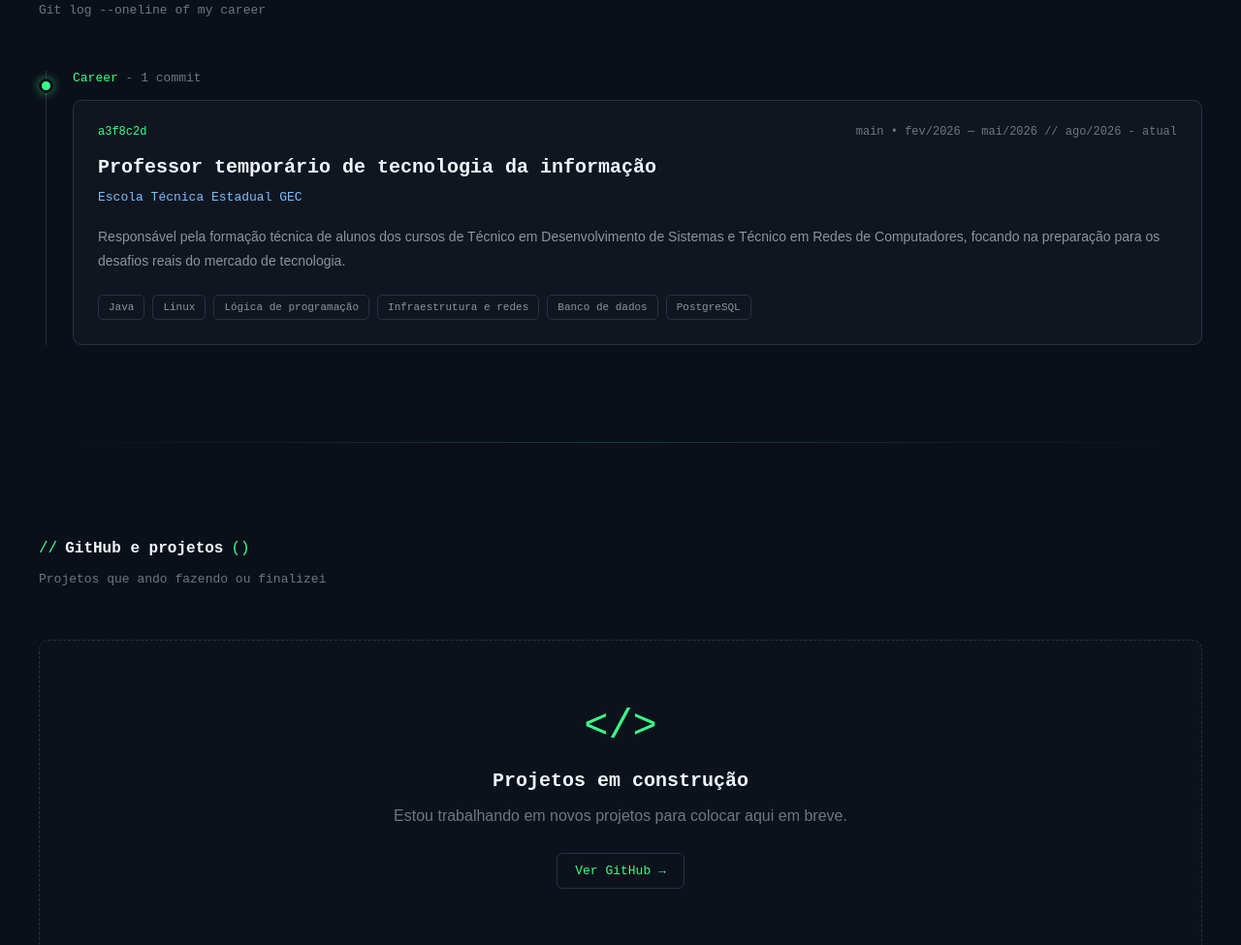
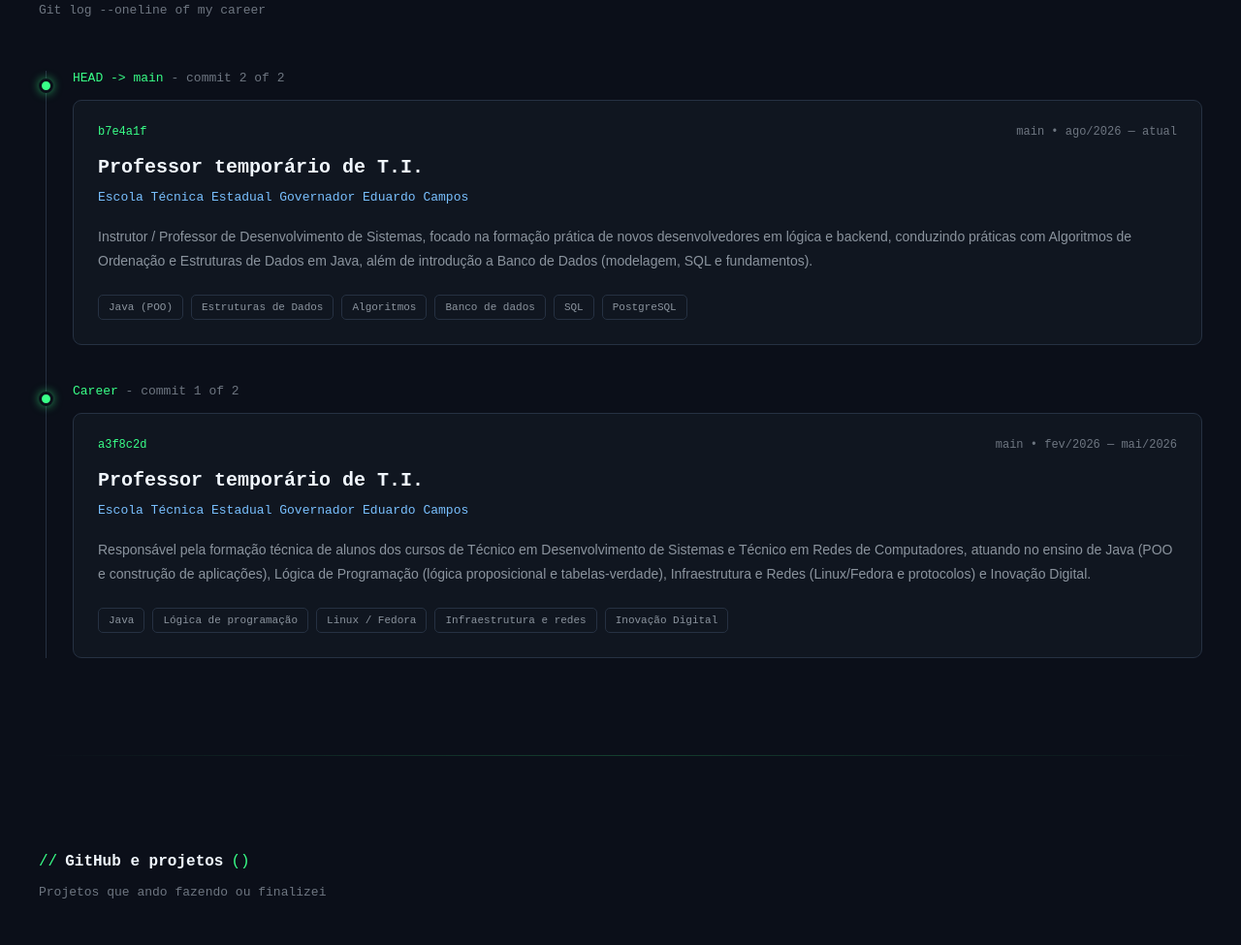
Before and after one commit to RafaellSaless/Codefolio, a plain HTML site: page index.html in a window 1280 px wide. Shown: the part 2616-3591 px from the top of the page at 97% size. Drawn offline with Linux system fonts and the light colour scheme.

Commit message:
refactor: divisão de experiencia

```diff
--- a/css/estilo.css
+++ b/css/estilo.css
@@ -837,6 +837,11 @@ hr {
 
 .experience-item {
     position: relative;
+    margin-bottom: 40px;
+}
+
+.experience-item:last-child {
+    margin-bottom: 0;
 }
 
 .timeline-dot {
--- a/index.html
+++ b/index.html
@@ -546,6 +546,94 @@
 
         <div class="experience-container">
 
+            <!-- COMMIT 1 (MAIS RECENTE) -->
+            <div class="experience-item">
+
+                <div class="timeline-dot"></div>
+
+                <div class="experience-commits">
+
+                    <span class="experience-commits-text-green">
+                        HEAD -&gt; main
+                    </span>
+
+                    - commit 2 of 2
+
+                </div>
+
+
+                <div class="experience-desc-commit">
+
+                    <div class="experience-commit-deco">
+
+                        <span class="desc-commit-greencode">
+                            b7e4a1f
+                        </span>
+
+                        main • ago/2026 — atual
+
+                    </div>
+
+
+                    <div class="experience-commit-title">
+                        Professor temporário de T.I.
+                    </div>
+
+
+                    <div class="experience-commit-local">
+
+                        <span class="experience-commit-local-text">
+                            Escola Técnica Estadual Governador Eduardo Campos
+                        </span>
+
+                    </div>
+
+
+                    <div class="experience-commit-desc">
+
+                        Instrutor / Professor de Desenvolvimento de Sistemas, focado na
+                        formação prática de novos desenvolvedores em lógica e backend,
+                        conduzindo práticas com Algoritmos de Ordenação e Estruturas de
+                        Dados em Java, além de introdução a Banco de Dados (modelagem,
+                        SQL e fundamentos).
+
+                    </div>
+
+
+                    <div class="experience-commmit-squares-container">
+
+                        <div class="experience-commit-squares">
+                            Java (POO)
+                        </div>
+
+                        <div class="experience-commit-squares">
+                            Estruturas de Dados
+                        </div>
+
+                        <div class="experience-commit-squares">
+                            Algoritmos
+                        </div>
+
+                        <div class="experience-commit-squares">
+                            Banco de dados
+                        </div>
+
+                        <div class="experience-commit-squares">
+                            SQL
+                        </div>
+
+                        <div class="experience-commit-squares">
+                            PostgreSQL
+                        </div>
+
+                    </div>
+
+                </div>
+
+            </div>
+
+
+            <!-- COMMIT 2 (ANTERIOR) -->
             <div class="experience-item">
 
                 <div class="timeline-dot"></div>
@@ -556,7 +644,7 @@
                         Career
                     </span>
 
-                    - 1 commit
+                    - commit 1 of 2
 
                 </div>
 
@@ -569,20 +657,20 @@
                             a3f8c2d
                         </span>
 
-                        main • fev/2026 — mai/2026 // ago/2026 - atual
+                        main • fev/2026 — mai/2026
 
                     </div>
 
 
                     <div class="experience-commit-title">
-                        Professor temporário de tecnologia da informação
+                        Professor temporário de T.I.
                     </div>
 
 
                     <div class="experience-commit-local">
 
                         <span class="experience-commit-local-text">
-                            Escola Técnica Estadual GEC
+                            Escola Técnica Estadual Governador Eduardo Campos
                         </span>
 
                     </div>
@@ -590,10 +678,11 @@
 
                     <div class="experience-commit-desc">
 
-                        Responsável pela formação técnica de alunos dos cursos
-                        de Técnico em Desenvolvimento de Sistemas e Técnico
-                        em Redes de Computadores, focando na preparação para
-                        os desafios reais do mercado de tecnologia.
+                        Responsável pela formação técnica de alunos dos cursos de Técnico
+                        em Desenvolvimento de Sistemas e Técnico em Redes de Computadores,
+                        atuando no ensino de Java (POO e construção de aplicações), Lógica
+                        de Programação (lógica proposicional e tabelas-verdade),
+                        Infraestrutura e Redes (Linux/Fedora e protocolos) e Inovação Digital.
 
                     </div>
 
@@ -605,11 +694,11 @@
                         </div>
 
                         <div class="experience-commit-squares">
-                            Linux
+                            Lógica de programação
                         </div>
 
                         <div class="experience-commit-squares">
-                            Lógica de programação
+                            Linux / Fedora
                         </div>
 
                         <div class="experience-commit-squares">
@@ -617,11 +706,7 @@
                         </div>
 
                         <div class="experience-commit-squares">
-                            Banco de dados
-                        </div>
-
-                        <div class="experience-commit-squares">
-                            PostgreSQL
+                            Inovação Digital
                         </div>
 
                     </div>
@@ -634,8 +719,7 @@
 
     </section>
 
-
-    <hr>
+    <hr
 
 
     <!-- =========================
```
